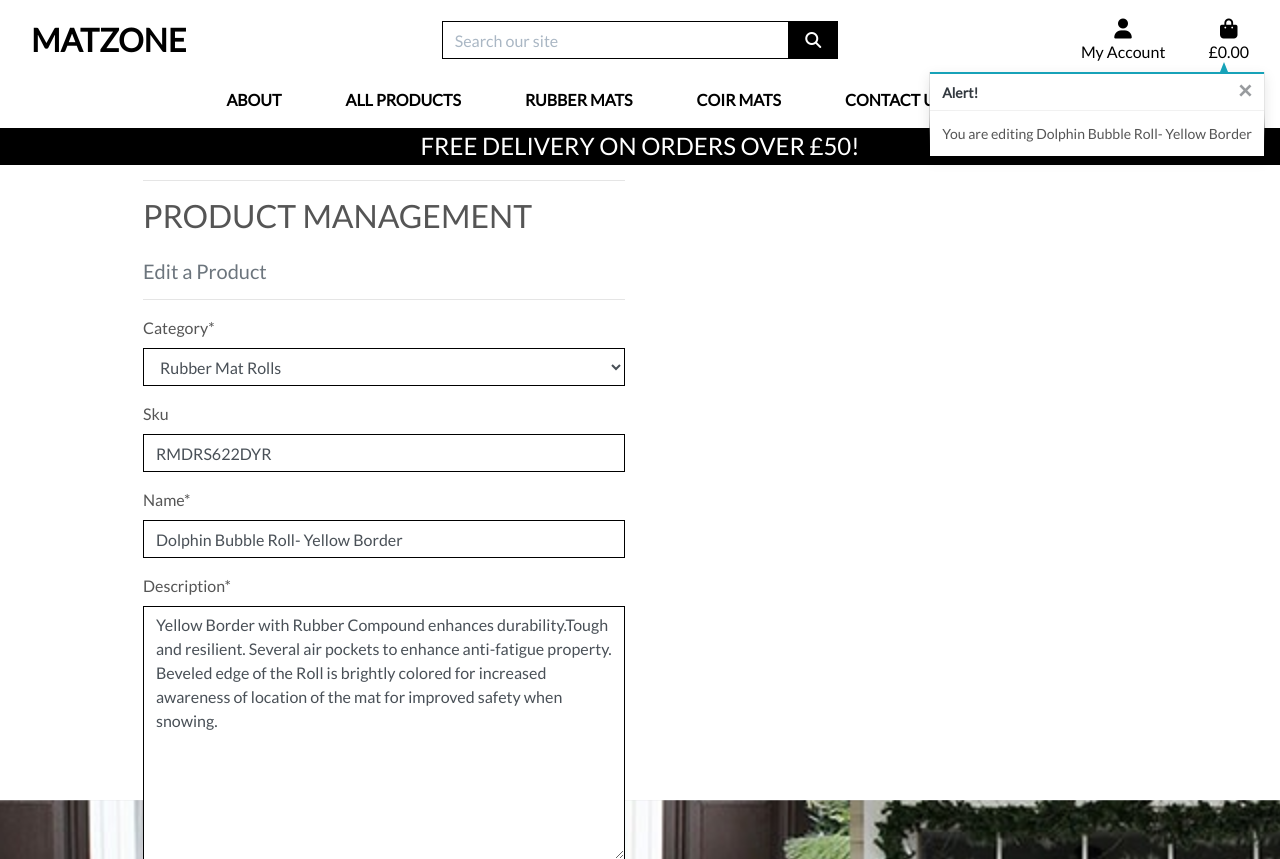
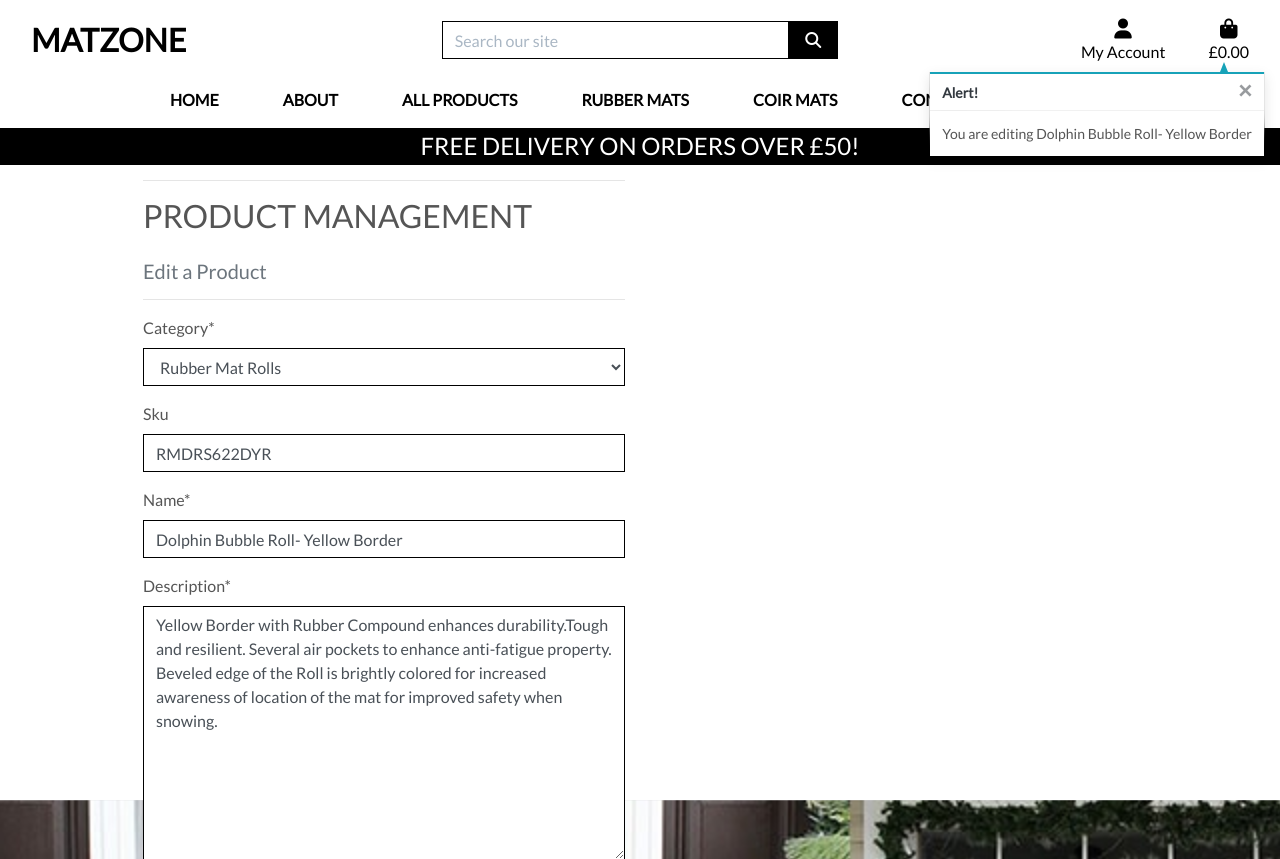
Before and after one commit to baijuka/matzone_v1, a Django app: page /products/edit/1/ in a window 1280 px wide. Shown: the top 859 px of the page. Run offline with Django 3.2, Linux system fonts and the light colour scheme; the visitor is signed in with stand-in values (Sample User, id 1); data comes from the database, SQL or seed files in the repository; some libraries are stand-ins or nearby versions.

Commit message:
Added Home page menu item and wired up

```diff
--- a/products/templates/products/edit_product.html
+++ b/products/templates/products/edit_product.html
@@ -58,7 +58,7 @@
             $('#filename').text(`Image will be set to: ${file.name}`);
         });
     </script>
-    <script>
+    <!-- <script>
         let variationForm = document.querySelectorAll(".variation-form");
         let container = document.querySelector("#form-container");
         let addButton = document.querySelector("#add-form");
@@ -79,5 +79,5 @@
         totalForms.setAttribute('value', `${formNum+1}`)
         }
 
-    </script>
+    </script> -->
 {% endblock %}
--- a/templates/includes/main-nav.html
+++ b/templates/includes/main-nav.html
@@ -1,5 +1,8 @@
 <div class="collapse navbar-collapse" id="main-nav">
     <ul class="navbar-nav w-auto mx-auto">
+        <li class="nav-item">
+            <a href="{% url 'home' %}" class="logo-font font-weight-bold nav-link text-black mr-5 nav-text" id="home">Home</a>
+        </li>
         <li class="nav-item">
             <a href="{% url 'about' %}" class="logo-font font-weight-bold nav-link text-black mr-5 nav-text" id="about">About</a>
         </li>
```
